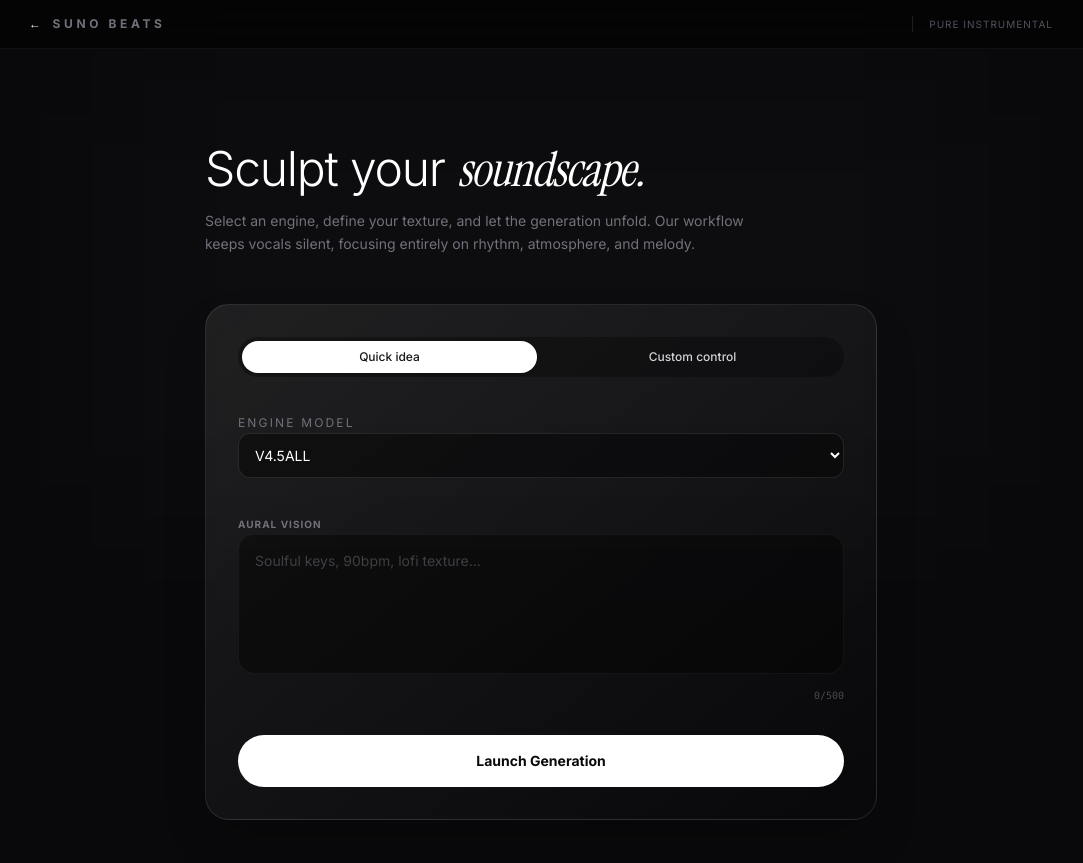
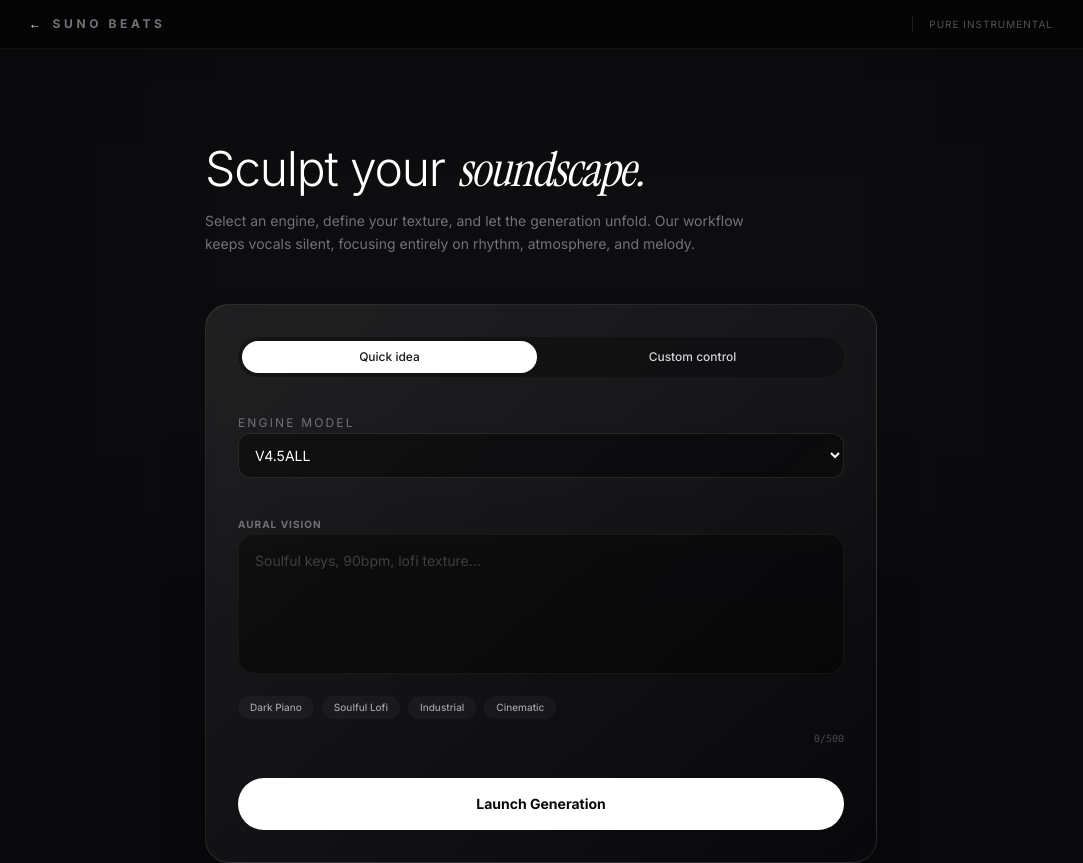
Before and after one commit to bantoinese83/Suno-Beats-Studio, a Next.js app: page /beats in a window 1280 px wide. Shown: the top 863 px of the page, without its empty margins (99-1182 px from the left). Built offline with nearby package versions, Linux system fonts and the light colour scheme.

Commit message:
feat: add architectural starter prompts for quick generation

```diff
--- a/src/components/beats/beat-generator-form.tsx
+++ b/src/components/beats/beat-generator-form.tsx
@@ -10,6 +10,25 @@
 import type { GenerationMode } from "@/lib/types";
 
 type GenerateResponse = { taskId: string } | { error: string; code?: number };
+
+const STARTER_PROMPTS = [
+  {
+    label: "Dark Piano",
+    prompt: "Dark, melancholic piano loop in G MAJOR E MINOR layered with vintage soul samples and atmospheric synth pads. Keys and subtle synth textures create a moody backdrop. Occasional, sparse drum fills and processed vocal stabs add texture. No full drums",
+  },
+  {
+    label: "Soulful Lofi",
+    prompt: "Dusty lofi hip hop beat, warm Rhodes chords, crackling vinyl atmosphere, subtle laid-back groove, jazzy bassline.",
+  },
+  {
+    label: "Industrial",
+    prompt: "Hard industrial techno loop, distorted kick drum, metallic percussion, rhythmic white noise, dark brooding atmosphere.",
+  },
+  {
+    label: "Cinematic",
+    prompt: "Ethereal cinematic ambient sketch, swelling synth pads, distant granular textures, orchestral strings, zero drums.",
+  },
+];
 
 export function BeatGeneratorForm() {
   const [mode, setMode] = useState<GenerationMode>("quick");
@@ -87,7 +106,19 @@
                 placeholder="Soulful keys, 90bpm, lofi texture..."
                 className="min-h-[140px] w-full resize-none rounded-2xl border border-input bg-black/40 p-4 text-sm text-foreground outline-none transition placeholder:text-muted/50 focus:border-ring focus:ring-1 focus:ring-ring"
               />
-              <div className="flex justify-end">
+              <div className="flex flex-wrap gap-2 pt-2">
+                {STARTER_PROMPTS.map((starter) => (
+                  <button
+                    key={starter.label}
+                    type="button"
+                    onClick={() => setPrompt(starter.prompt)}
+                    className="rounded-full bg-white/[0.03] px-3 py-1 text-[10px] font-medium text-muted-foreground transition hover:bg-white/10 hover:text-white"
+                  >
+                    {starter.label}
+                  </button>
+                ))}
+              </div>
+              <div className="flex justify-end pt-1">
                 <span className="text-[10px] font-mono text-muted/60">{prompt.length}/500</span>
               </div>
             </div>
@@ -106,6 +137,18 @@
                   placeholder="Techno, industrial drums, sharp synths..."
                   className="min-h-[100px] w-full resize-none rounded-2xl border border-input bg-black/40 p-4 text-sm text-foreground outline-none transition placeholder:text-muted/50 focus:border-ring focus:ring-1 focus:ring-ring"
                 />
+                <div className="flex flex-wrap gap-2 pt-2">
+                  {STARTER_PROMPTS.slice(0, 3).map((starter) => (
+                    <button
+                      key={starter.label}
+                      type="button"
+                      onClick={() => setStyle(starter.prompt)}
+                      className="rounded-full bg-white/[0.03] px-3 py-1 text-[10px] font-medium text-muted-foreground transition hover:bg-white/10 hover:text-white"
+                    >
+                      {starter.label}
+                    </button>
+                  ))}
+                </div>
               </div>
               <div className="space-y-2">
                 <label htmlFor="title" className="text-[10px] font-bold uppercase tracking-widest text-muted">
```
